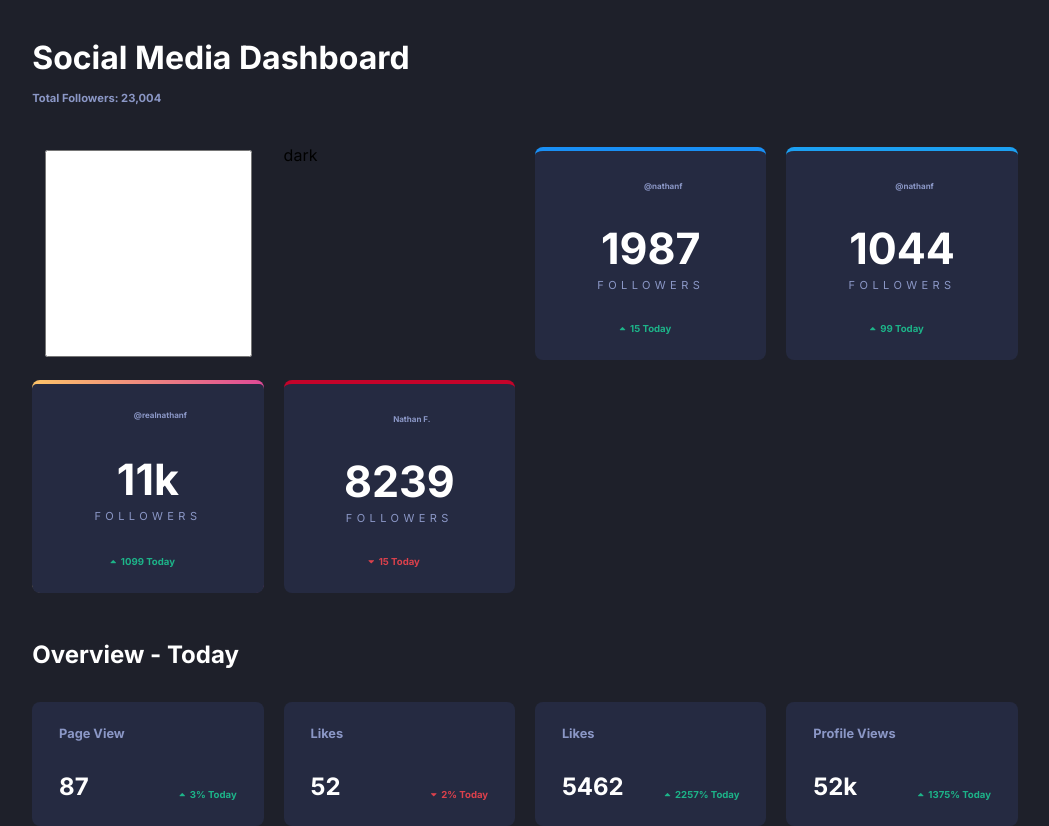
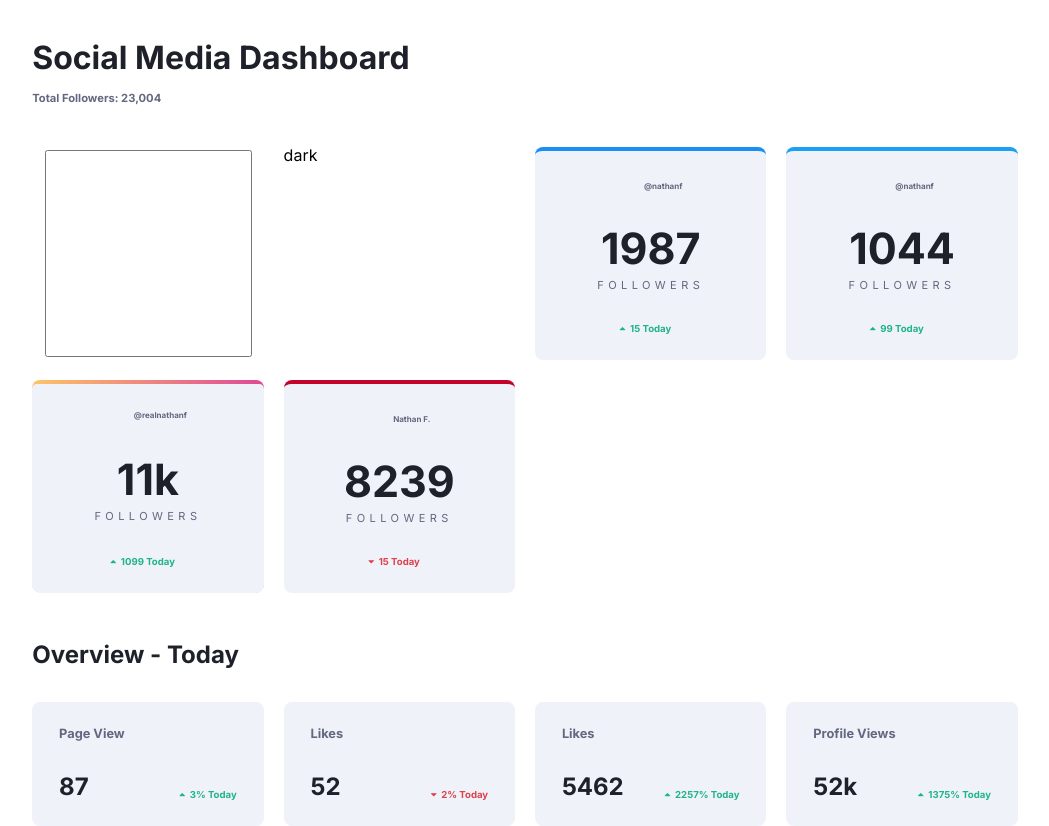
Before and after one commit to ekateryna-rodina/sm-dashboard, a React (Create React App) app in the folder web-client/: page / in a window 1280 px wide. Shown: the top 826 px of the page, without its empty margins (115-1164 px from the left). Built offline with nearby package versions, Linux system fonts and the light colour scheme; some icons are missing.

Commit message:
save mode state to localStorage

```diff
--- a/web-client/src/components/ThemeSwitch/ThemeSwitch.tsx
+++ b/web-client/src/components/ThemeSwitch/ThemeSwitch.tsx
@@ -1,17 +1,29 @@
 import React, { useEffect, useState } from "react";
 
 const ThemeSwitch = () => {
-  const [darkMode, setDarkMode] = useState(false);
+  const defaultMode = () => {
+    const lsMode = localStorage.getItem("darkMode");
+    if (lsMode === null) return false;
+    return lsMode === "true";
+  };
+  const [darkMode, setDarkMode] = useState(defaultMode());
   useEffect(() => {
-    document.body.classList.toggle("dark-mode");
+    if (darkMode) {
+      document.body.classList.remove("light-mode");
+      document.body.classList.add("dark-mode");
+    } else {
+      document.body.classList.add("light-mode");
+      document.body.classList.remove("dark-mode");
+    }
+
+    localStorage.setItem("darkMode", darkMode.toString());
   }, [darkMode]);
+  const onModeChangeHandler = () => {
+    setDarkMode(!darkMode);
+  };
   return (
     <>
-      <input
-        id="themeSwither"
-        type="checkbox"
-        onChange={() => setDarkMode(!darkMode)}
-      />
+      <input id="themeSwither" type="checkbox" onChange={onModeChangeHandler} />
       <label htmlFor="themeSwither">
         <span>{darkMode ? "light" : "dark"}</span>
       </label>
```
Also changed, not shown: web-client/src/App.tsx (+0 -10 lines).
